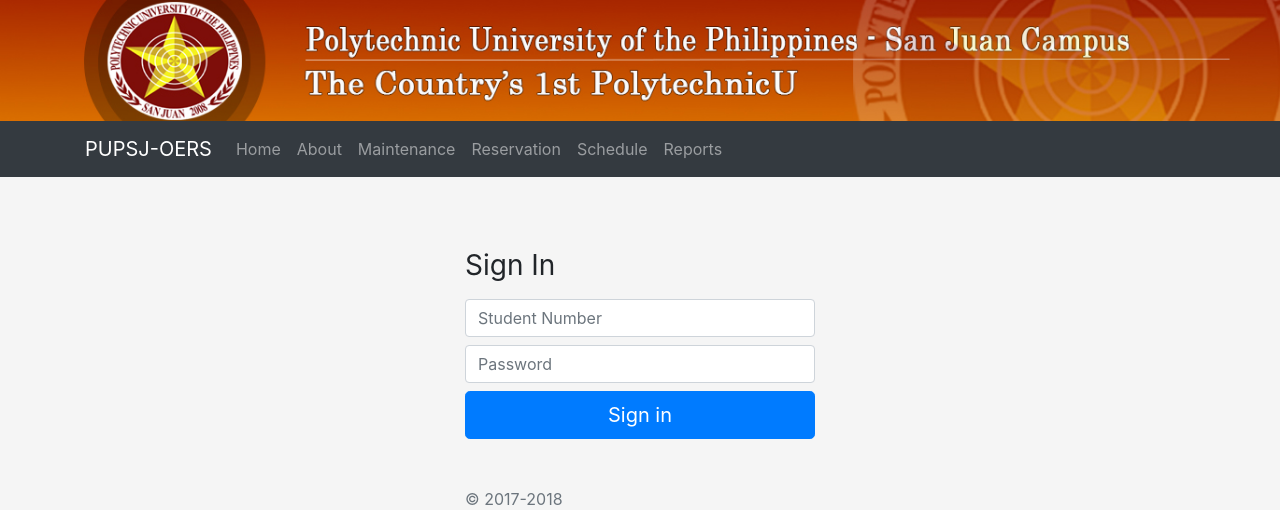
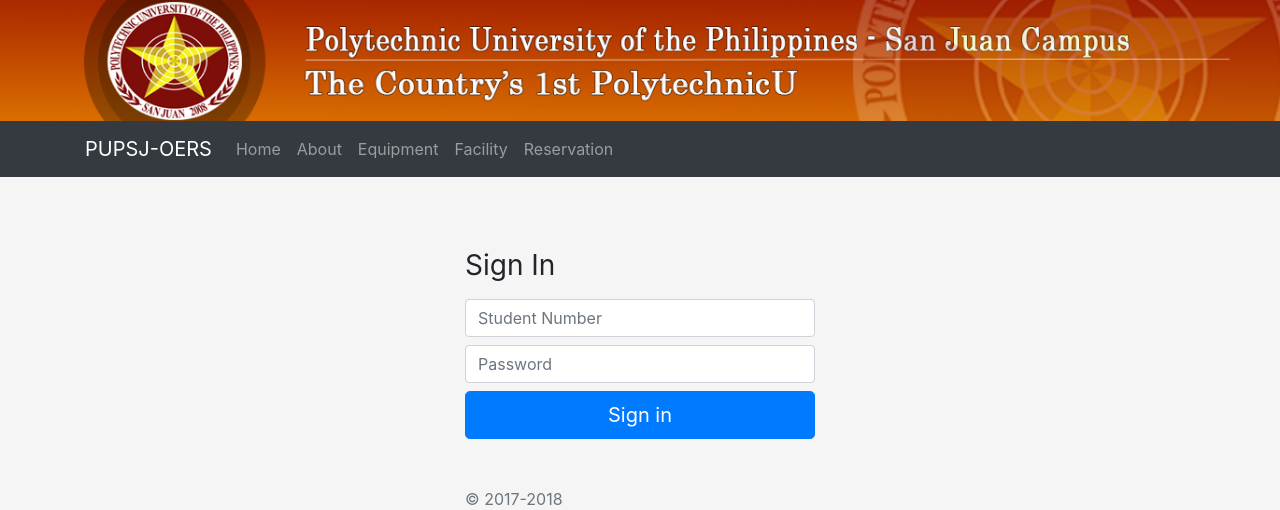
Before and after one commit to Riydret/pupsj-oers, a Flask app: page /login in a window 1280 px wide. Shown: the top 510 px of the page. Run offline with Flask 2, Linux system fonts and the light colour scheme; some libraries are stand-ins or nearby versions.

Commit message:
fixing routes

```diff
--- a/app.py
+++ b/app.py
@@ -1,8 +1,8 @@
 from flask import Flask, render_template, flash, redirect, url_for, session, logging, request
 from flask_mysqldb import MySQL
 from flask_wtf import Form
-from wtforms import  StringField, TextAreaField, PasswordField, validators, BooleanField, DateTimeField, IntegerField
-from wtforms.validators import DataRequired
+from wtforms import StringField, TextAreaField, PasswordField, validators, BooleanField, DateTimeField, IntegerField
+from wtforms.validators import DataRequired, InputRequired
 from passlib.hash import sha256_crypt
 from functools import wraps
 
@@ -58,6 +58,7 @@
     availability = StringField('Availability',[validators.length(min=2, max=3)])
 
 class ReservationForm(Form):
+    checkbox = BooleanField('Agree?', [validators.DataRequired(), ])
     equip = ["equip1","equip2","equip3"]
     fac = ["fac1","fac2","fac3"]
     for i in equip:
@@ -67,10 +68,10 @@
     res = DateTimeField('From',render_kw={"type": "datetime-local", "id":"datetime"})
     rese = DateTimeField('To',render_kw={"type": "time"})
 
-@app.route('/addfacility', methods=['POST','GET'])
+@app.route('/add-facility', methods=['POST','GET'])
 def addfacility():
     form = AddFacilityForm()
-    if request.method == 'POST' and form.validate():
+    if form.validate_on_submit():
         facilityPropertyNumber = form.facilityPropertyNumber.data
         facilityName = form.facilityName.data
         quantity = form.quantity.data
@@ -85,10 +86,10 @@
         return redirect(url_for('index'))
     return render_template('addFacility.html', form=form)
 
-@app.route('/addequipment', methods=['POST','GET'])
+@app.route('/add-equipment', methods=['POST','GET'])
 def addEquipment():
     form = AddEquipmentForm()
-    if request.method == 'POST' and form.validate():
+    if form.validate_on_submit():
         equipmentPropertyNumber = form.equipmentPropertyNumber.data
         equipmentName = form.equipmentName.data
         availability = form.availability.data
@@ -115,8 +116,8 @@
             return str(form.j.data)
         res = form.res.data
         rese = form.rese.data
-    else:
-        return render_template('createReservation.html', form=form,equip=equip,fac=fac)
+        return redirect(url_for('index'))
+    return render_template('createReservation.html', form=form,equip=equip,fac=fac)
 
 @app.route('/')
 def index():
@@ -129,7 +130,7 @@
 @app.route('/register', methods=['GET','POST'])
 def register():
     form = StudentRegisterForm(request.form)
-    if request.method == 'POST' and form.validate():
+    if form.validate_on_submit():
         studentNumber = form.studentNumber.data
         firstName = form.firstName.data
         lastName = form.lastName.data
--- a/templates/includes/_navbar.html
+++ b/templates/includes/_navbar.html
@@ -1,4 +1,4 @@
-<nav class="navbar navbar-expand-md navbar-dark bg-dark mb-4">
+<nav class="navbar navbar-expand-sm navbar-dark bg-dark mb-4">
     <div class="container">
         <a href="" class="navbar-brand">PUPSJ-OERS</a>
         <button class="navbar-toggler" type="button" data-toggle="collapse" data-target="#navbarsExampleDefault" aria-controls="navbarsExampleDefault" aria-expanded="false" aria-label="Toggle navigation">
@@ -13,17 +13,17 @@
                     <a href="/about" class="nav-link">About</a>
                 </li>
                 <li class="nav-item">
-                    <a href="/maintenance" class="nav-link">Maintenance</a>
+                    <a href="/add-equipment" class="nav-link">Equipment</a>
                 </li>
                 <li class="nav-item">
-                    <a href="/reservation" class="nav-link">Reservation</a>
+                    <a href="/add-facility" class="nav-link">Facility</a>
                 </li>
                 <li class="nav-item">
-                    <a href="/schedule" class="nav-link">Schedule</a>
+                    <a href="/newres" class="nav-link">Reservation</a>
                 </li>
-                <li class="nav-item">
+                <!-- <li class="nav-item">
                     <a href="/reports" class="nav-link">Reports</a>
-                </li>
+                </li> -->
             </ul>
         </div>
     </div>
--- a/templates/login.html
+++ b/templates/login.html
@@ -6,8 +6,8 @@
     <div class="col-lg-4 col-md-6 col-sm-6 col-12 mt-5">
         <form method="POST">
             <h1 class="h3 mb-3 font-weight-normal">Sign In</h1>
-            <label for="inputEmail" class="sr-only">Email address</label>
-            <input type="email" id="inputEmail" class="form-control mb-2" placeholder="Student Number" value={{request.form.username}}>
+            <label class="sr-only">Email address</label>
+            <input class="form-control mb-2" placeholder="Student Number" value={{request.form.studentNumber}}>
             <label for="inputPassword" class="sr-only">Password</label>
             <input type="password" id="inputPassword" class="form-control mb-2" placeholder="Password" value={{request.form.password}}>
             <button class="btn btn-lg btn-primary btn-block" type="submit">Sign in</button>
--- a/templates/register.html
+++ b/templates/register.html
@@ -27,7 +27,7 @@
             <div class="form-group mb-1">
                     {{render_field(form.confirm, class_="form-control")}}
             </div>
-            <p><input type="submit" class="btn btn-primary float-right" value="Submit"></p>
+            <p><input type="submit" class="btn btn-primary" value="Submit"></p>
         </form>
     </div>
     <div class="col-lg-3 col-md-2"></div>
```
